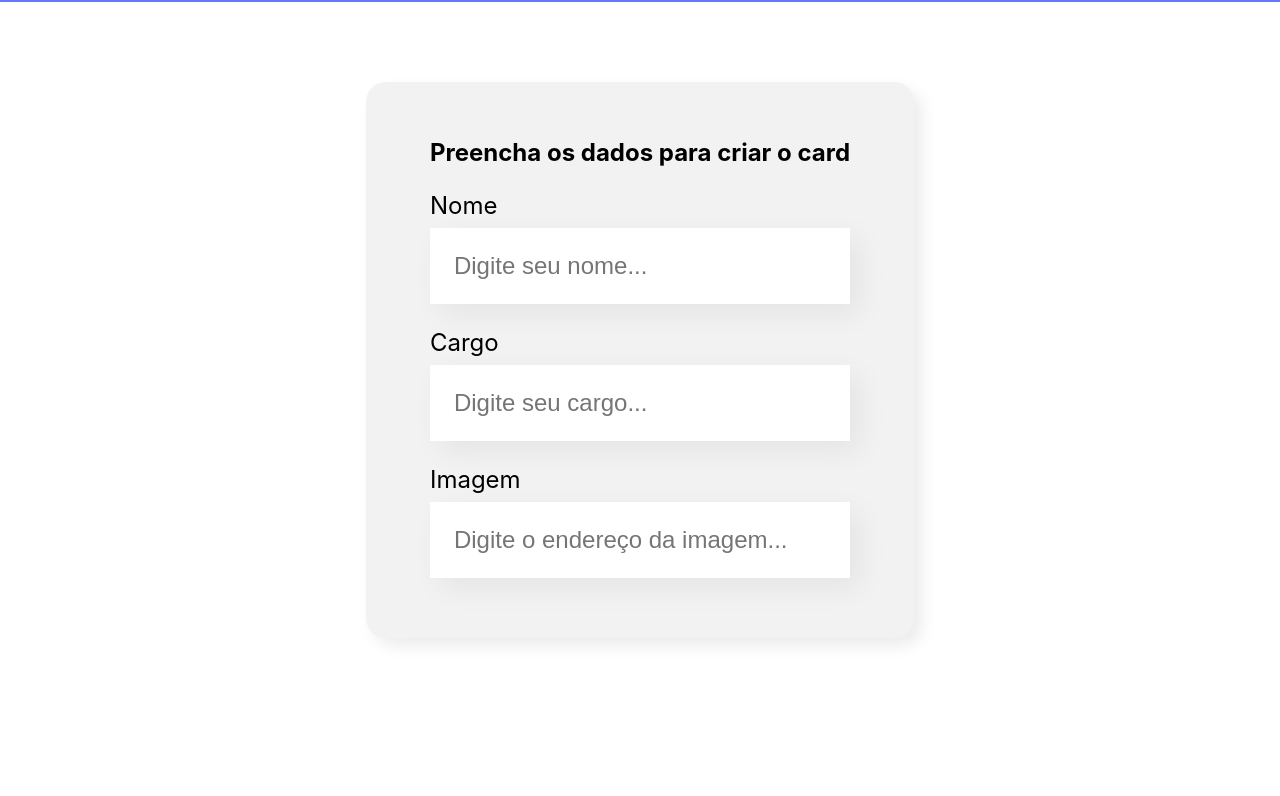
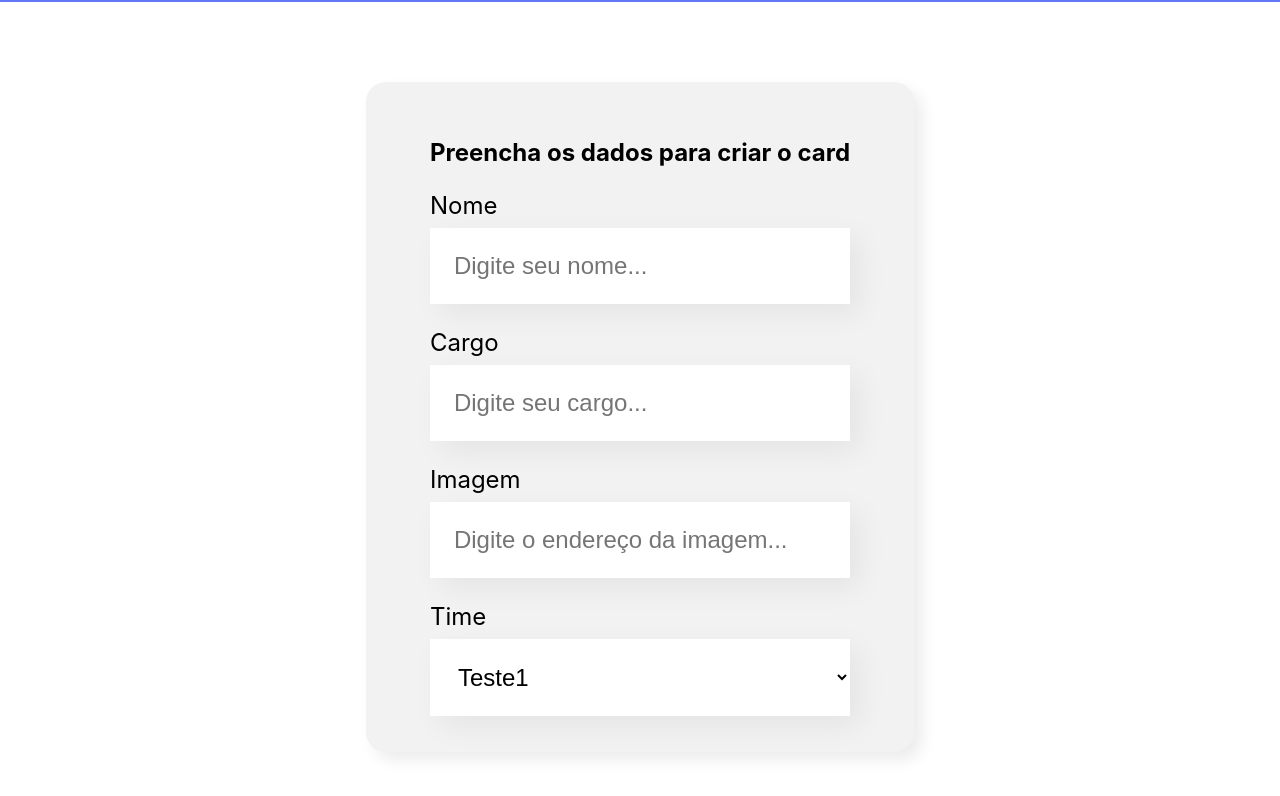
Before and after one commit to kaueslo/Organograma, a React (Create React App) app: page / in a window 1280 px wide. Shown: the part 496-1292 px from the top of the page. Before the commit the page ends 1214 px from the top, so only its background shows below. Built offline with nearby package versions, Linux system fonts and the light colour scheme.

Commit message:
criando a ListaSuspensa

```diff
--- a/src/componentes/Formulario/index.js
+++ b/src/componentes/Formulario/index.js
@@ -1,7 +1,17 @@
 import CampoTexto from '../CampoTexto'
+import ListaSuspensa from '../ListaSuspensa';
 import "./Formulario.css";
 
 const Formulario = () => {
+const itens =[
+  "Teste1",
+  "Teste2",
+  "Teste2",
+  "Teste3",
+  "Teste4",
+  "Teste5"
+]
+
   return (
     <section className="formulario">
       <form>
@@ -9,6 +19,7 @@
         <CampoTexto label="Nome" placeholder="Digite seu nome" />
         <CampoTexto label="Cargo" placeholder="Digite seu cargo" />
         <CampoTexto label="Imagem" placeholder="Digite o endereço da imagem" />
+        <ListaSuspensa label="Time" itens={itens} />
       </form>
     </section>
   );
--- /dev/null
+++ b/src/componentes/ListaSuspensa/ListaSuspensa.css
@@ -0,0 +1,15 @@
+.lista-suspensa label{
+    display: block;
+    margin-bottom: 8px;
+    font-size: 24px;
+}
+
+.lista-suspensa select{
+    background-color: #FFF;
+    box-shadow: 10px 10px 30px rgba(0, 0, 0, 0.06);
+    width: 100%;
+    border: none;
+    font-size: 24px;
+    padding: 24px;
+    box-sizing: border-box;
+}
--- /dev/null
+++ b/src/componentes/ListaSuspensa/index.js
@@ -0,0 +1,16 @@
+import './ListaSuspensa.css'
+
+const ListaSuspensa = (props) => {
+    return (
+        <div className='lista-suspensa'>
+            <label>
+                {props.label}
+            </label>
+            <select>
+                {props.itens.map(item => <option key={item}>{item}</option>)}
+            </select>
+        </div>
+    )
+}
+
+export default ListaSuspensa
```
